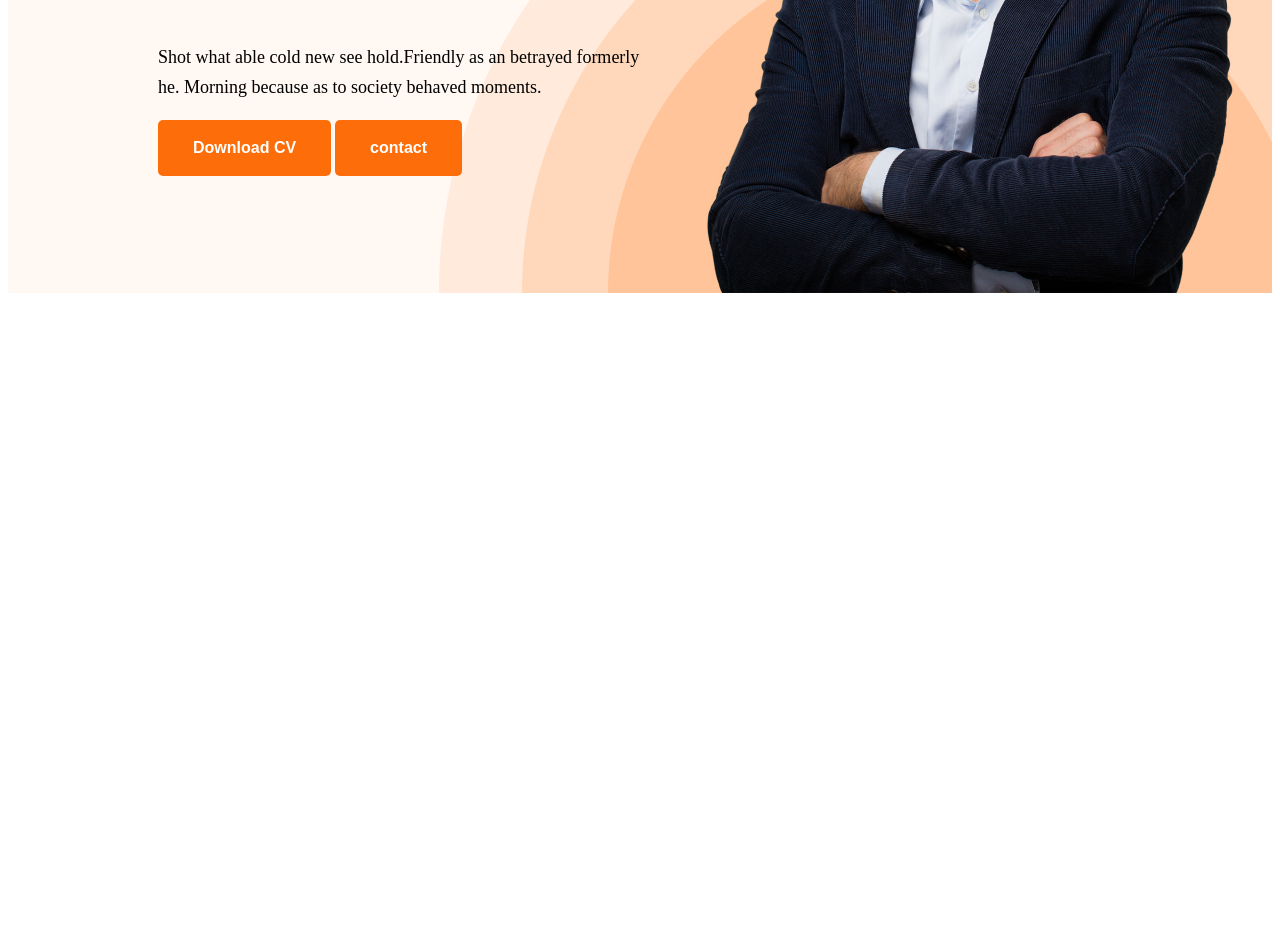
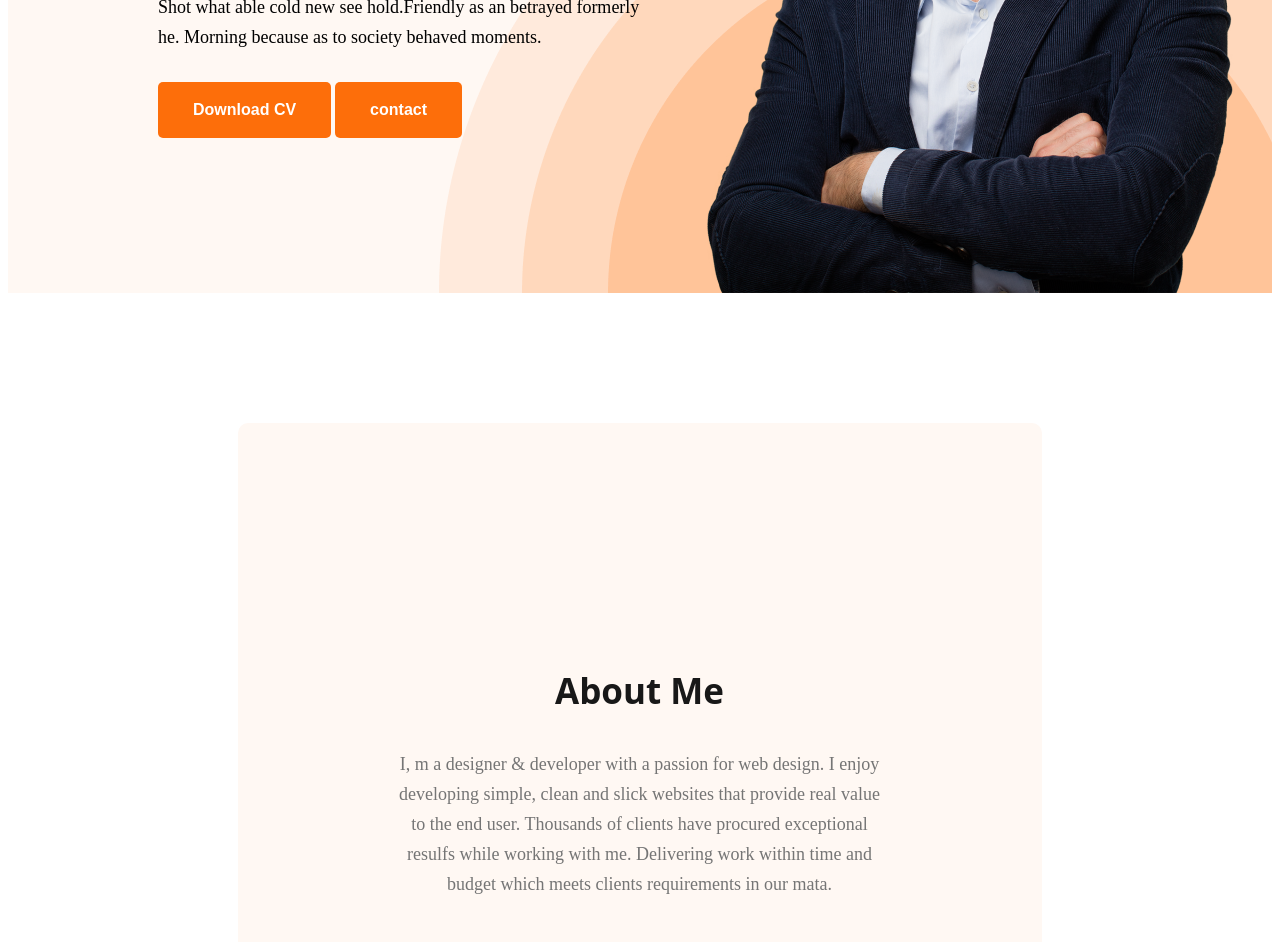
Before and after one commit to almujahidc1b13/webdeveloper-portfolio, a plain HTML site: page index.html in a window 1280 px wide. Shown: the part 509-1451 px from the top of the page. Before the commit the page ends 810 px from the top, so only its background shows below. Drawn offline with Linux system fonts and the light colour scheme.

Commit message:
about section created

```diff
--- a/index.html
+++ b/index.html
@@ -32,7 +32,14 @@
     </div>
 
     </header>
-    <main></main>
+    <main>
+            <section class="about">
+                    <h3 class="section-title">About Me</h3>
+                    <p class="section-description">I, m a designer & developer with a passion for web design. I enjoy developing simple, clean and slick websites that provide real value to the end user. Thousands of clients have procured exceptional resulfs while working with me. Delivering work within time and budget which meets clients requirements in our mata.</p>
+
+            </section>
+
+    </main>
     <footer></footer>
 
 
--- a/styles/potfolio.css
+++ b/styles/potfolio.css
@@ -46,6 +46,8 @@ nav a{
     background-image: url(../images/header_bg.png);
     background-repeat: no-repeat;
     background-position: right bottom;
+    max-width: 1600px;
+    max-height: 837px;
 
 }
 .banner{
@@ -58,10 +60,14 @@ nav a{
 .banner-greating{
     font-size: 45px;
     font-weight: 600;
+    margin-bottom: 5px;
+    color: #474747;
 }
 .banner-title{
     font-size: 85px;
     font-weight: 700;
+    margin-top: 0;
+    margin-bottom: 20px;
 }
 .hardy{
     width: 584px;
@@ -71,4 +77,37 @@ height: 676px;
     font-size: 18px;
     font-weight: 400;
     line-height: 30px;
+    margin-top: 0px;
+    margin-bottom: 30px;
 }
+.bnr-contant{
+    max-width: 500px;
+}
+
+/* main section styles */
+.section-title{
+    font-size: 35px;
+    font-weight: 700;
+    color: #181818;
+    font-family: Open Sans;
+}
+
+/* about section styles */
+.about{
+   margin: 130px 230px;
+   padding: 209px 157px 221px 156px;
+   background-color: #FFF8F3;
+   border-radius: 10px;
+   max-width: 1140px;
+   max-height: 550px;
+   text-align: center;
+
+}
+.section-description{
+    max-width: 827px;
+    max-height: 120px;
+    color: #757575;
+    font-size: 18px;
+    font-weight: 400;
+    line-height: 30px;
+}
```
